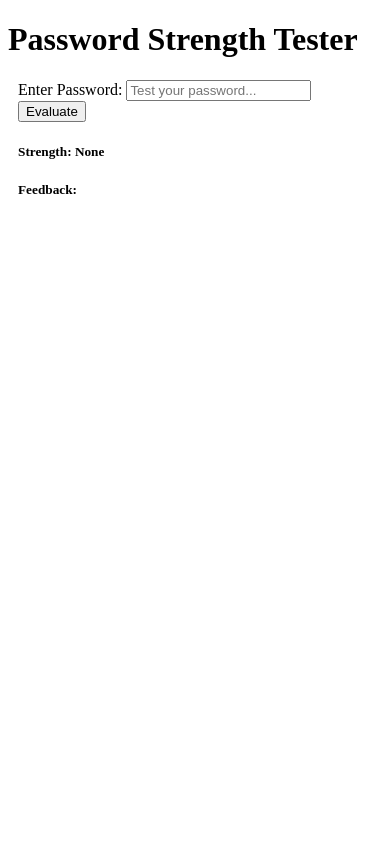
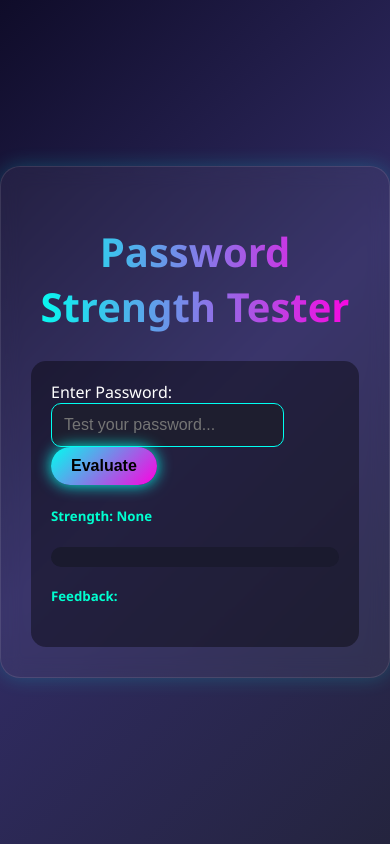
Before and after one commit to aymenMsaddak/Password_Tester, a Flask app: page / in a window 390 px wide. Run offline with Flask 3, Linux system fonts and the light colour scheme.

Commit message:
Update style.css

```diff
--- a/static/style.css
+++ b/static/style.css
@@ -1,19 +1,139 @@
-/* Custom progress bar colors */
-.bg-red { background-color: #dc3545; }
-.bg-orange { background-color: #fd7e14; }
-.bg-yellow { background-color: #ffc107; }
-.bg-lightgreen { background-color: #28a745; }
-.bg-green { background-color: #20c997; }
-
-/* Card styling */
-.card {
-    max-width: 600px;
-    margin: 0 auto;
+/* Reset some basic elements */
+body, html {
+    margin: 0;
+    padding: 0;
+    font-family: 'Segoe UI', Tahoma, Geneva, Verdana, sans-serif;
+    background: linear-gradient(135deg, #0f0c29, #302b63, #24243e);
+    color: #ffffff;
+    min-height: 100vh;
+    display: flex;
+    justify-content: center;
+    align-items: center;
 }
 
-/* Responsive design */
-@media (max-width: 576px) {
-    .card {
-        margin: 0 10px;
+/* Container */
+.container {
+    max-width: 600px;
+    width: 100%;
+    padding: 30px;
+    background: rgba(255, 255, 255, 0.05);
+    border-radius: 20px;
+    box-shadow: 0 0 20px rgba(0,255,255,0.2);
+    backdrop-filter: blur(10px);
+    border: 1px solid rgba(255, 255, 255, 0.1);
+}
+
+/* Headings */
+h1 {
+    font-size: 2.5rem;
+    background: linear-gradient(90deg, #00fff0, #ff00e0);
+    -webkit-background-clip: text;
+    -webkit-text-fill-color: transparent;
+    text-align: center;
+}
+
+h5 {
+    color: #00ffd0;
+}
+
+/* Card */
+.card {
+    background: rgba(0, 0, 0, 0.4);
+    border: none;
+    border-radius: 15px;
+    padding: 20px;
+}
+
+/* Input field */
+input[type="password"] {
+    background-color: #1e1e2f;
+    color: #fff;
+    border: 1px solid #00fff0;
+    border-radius: 10px;
+    padding: 12px;
+    font-size: 1rem;
+    transition: 0.3s;
+}
+
+input[type="password"]:focus {
+    outline: none;
+    box-shadow: 0 0 10px #00fff0;
+}
+
+/* Button */
+#evaluate-btn {
+    background: linear-gradient(135deg, #00fff0, #ff00e0);
+    border: none;
+    border-radius: 30px;
+    padding: 10px 20px;
+    font-size: 1rem;
+    font-weight: bold;
+    color: #000;
+    cursor: pointer;
+    transition: all 0.3s ease;
+    box-shadow: 0 0 15px #00fff0;
+}
+
+#evaluate-btn:hover {
+    transform: scale(1.05);
+    box-shadow: 0 0 25px #ff00e0;
+}
+
+/* Progress Bar */
+.progress {
+    height: 20px;
+    border-radius: 10px;
+    background-color: #1a1a2e;
+    overflow: hidden;
+}
+
+.progress-bar {
+    height: 100%;
+    transition: width 0.4s ease;
+    background: linear-gradient(90deg, #00ff87, #60efff);
+    box-shadow: 0 0 10px #00ffdd;
+}
+
+/* Tips List */
+#tips-list {
+    background-color: transparent;
+    padding-left: 0;
+}
+
+#tips-list li {
+    background-color: rgba(255, 255, 255, 0.1);
+    border: none;
+    color: #fff;
+    margin-bottom: 5px;
+    border-radius: 8px;
+    padding: 10px;
+    font-size: 0.95rem;
+}
+
+/* Feedback Section */
+#feedback h5 {
+    margin-top: 20px;
+    font-weight: bold;
+}
+
+.alert-info {
+    background-color: rgba(0, 255, 255, 0.1);
+    border: 1px solid #00fff0;
+    color: #00eaff;
+    border-radius: 10px;
+    font-size: 0.95rem;
+}
+
+/* Animation Sparkle */
+@keyframes neonGlow {
+    0%, 100% {
+        box-shadow: 0 0 10px #00fff0, 0 0 20px #00fff0;
+    }
+    50% {
+        box-shadow: 0 0 20px #ff00e0, 0 0 40px #ff00e0;
     }
 }
+
+.container:hover {
+    animation: neonGlow 2s infinite;
+}
```
